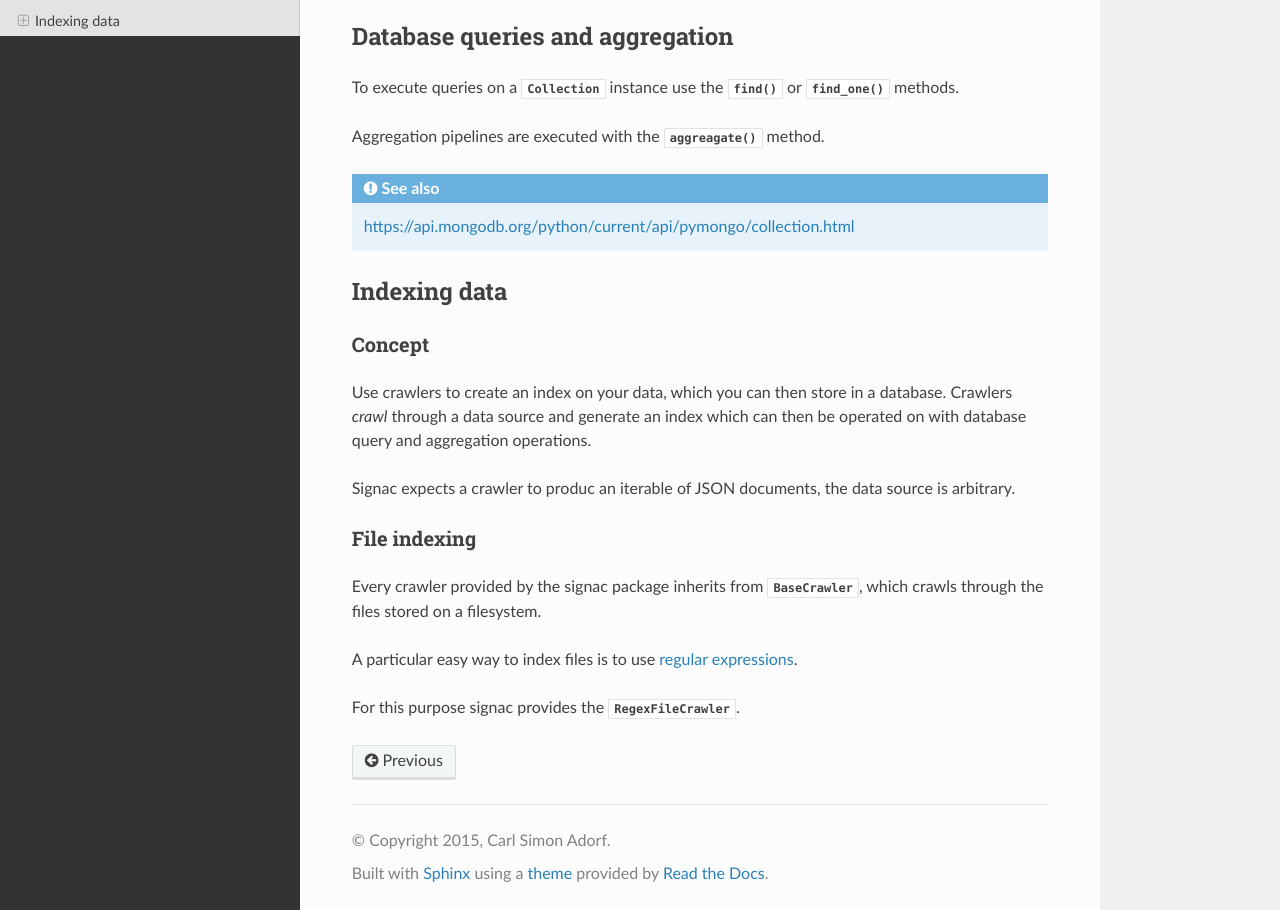
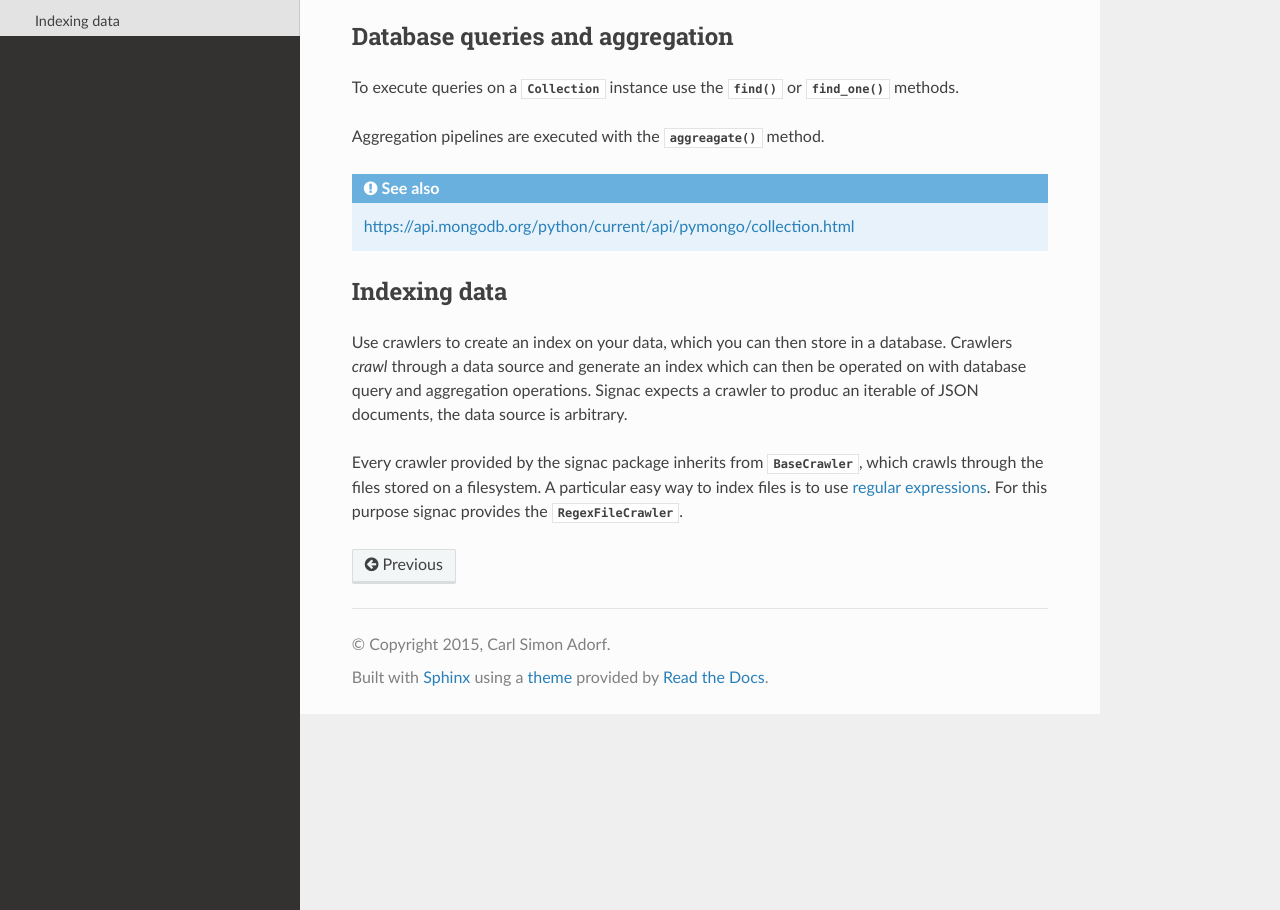
Before and after one commit to glotzerlab/signac, a Sphinx documentation site: the page built from doc/database.rst, in a window 1280 px wide and 1303 px high, cut to the strip 393-1303 px from the top of the window. Built offline with Sphinx 7.4.7 and the Read the Docs theme 2.0.0, drawn with Linux system fonts in a browser that asks for light colours.

Commit message:
Compact the database chapter.

```diff
--- a/doc/database.rst
+++ b/doc/database.rst
@@ -25,21 +25,12 @@ Aggregation pipelines are executed with the :py:meth:`~pymongo.collection.Collec
 Indexing data
 =============
 
-Concept
--------
-
 Use crawlers to create an index on your data, which you can then store in a database.
 Crawlers `crawl` through a data source and generate an index which can then be operated on with database query and aggregation operations.
-
 Signac expects a crawler to produc an iterable of JSON documents, the data source is arbitrary.
 
-File indexing
--------------
-
 Every crawler provided by the signac package inherits from :py:class:`~signac.contrib.crawler.BaseCrawler`, which crawls through the files stored on a filesystem.
-
 A particular easy way to index files is to use `regular expressions`_.
+For this purpose signac provides the :py:class:`~signac.contrib.crawler.RegexFileCrawler`.
 
 .. _`regular expressions`: https://en.wikipedia.org/wiki/Regular_expression
-
-For this purpose signac provides the :py:class:`~signac.contrib.crawler.RegexFileCrawler`.
```
